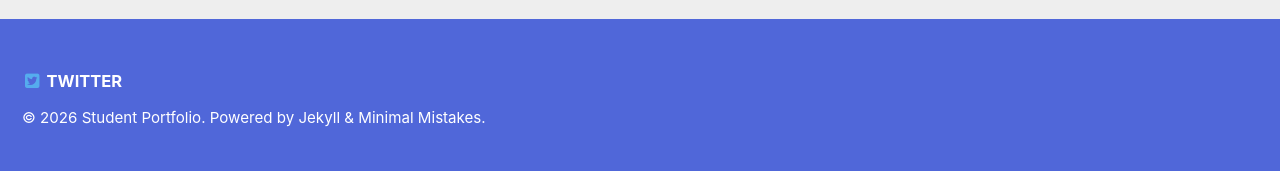
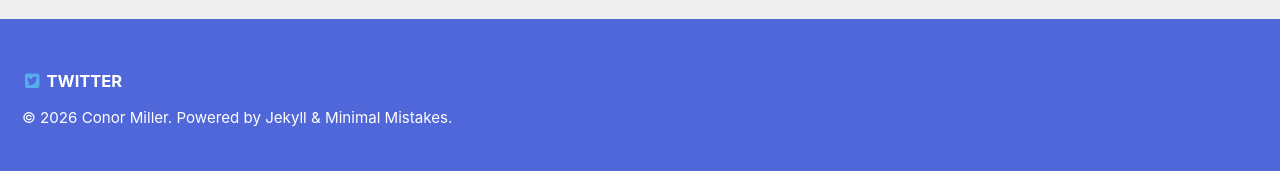
Before and after one commit to Conor-Miller9276/Conor-Miller9276.github.io, a Jekyll site: the page built from _pages/index.md, in a window 1280 px wide. Shown: the part 1327-1498 px from the top of the page. Built offline with Jekyll 4.4.1, drawn with Linux system fonts in a browser that asks for light colours.

Commit message:
Update _config.yml

```diff
--- a/_config.yml
+++ b/_config.yml
@@ -1,5 +1,5 @@
 # Basic site settings (edit these first)
-title: "Student Portfolio" # Site title shown in the browser and header
+title: "Conor Miller" # Site title shown in the browser and header
 title_separator: "Hello"
 subtitle: "Your tagline here" # site tagline that appears below site title in masthead
 description: "A simple portfolio starter for games students." # Short site summary
@@ -20,7 +20,7 @@ favicon_version: 1 # Increment to force browsers to refresh the favicon
 
 # Site Author
 author:
-  name: "Student Name" # Name of the student
+  name: "Conor Miller" # Name of the student
   avatar: # path of avatar image, e.g. "/assets/images/bio-photo.jpg"
   bio: "Add short bio here" # Bio of the student
   location: "Add location here" # Location of the student
```
